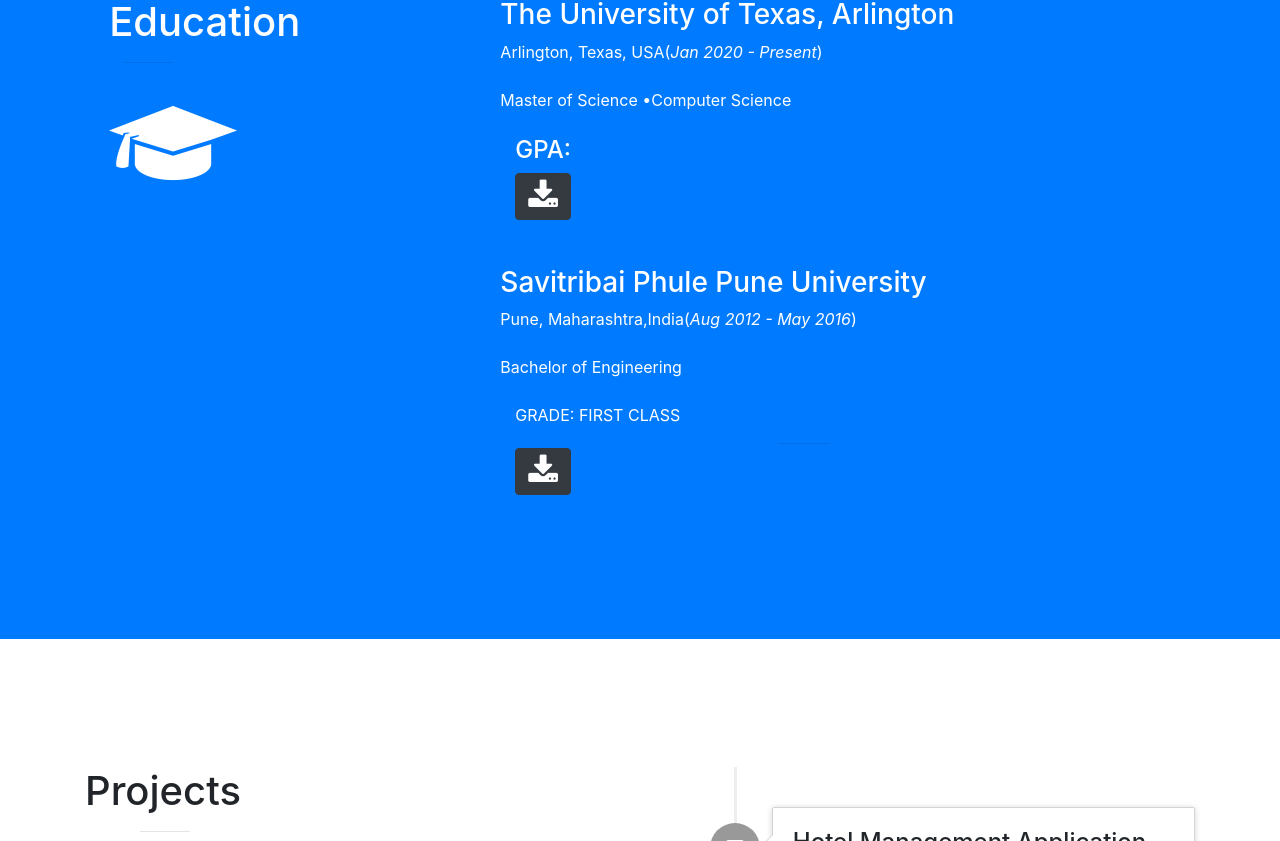
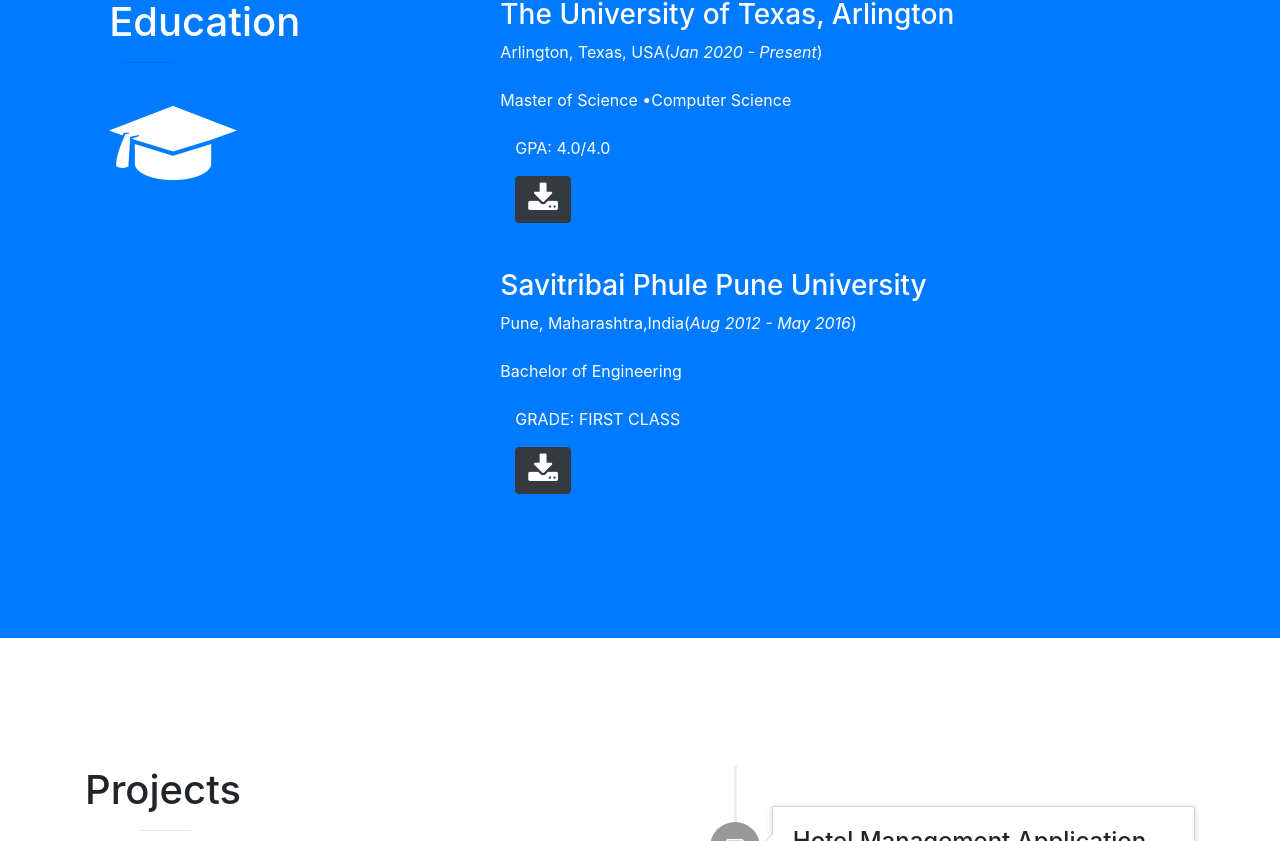
Before and after one commit to SagarGiri2104/sagargiri2104.github.io, a website with bundled scripts: page index.html in a window 1280 px wide. Shown: the part 3330-4171 px from the top of the page. Built offline with nearby package versions, Linux system fonts and the light colour scheme; files whose address does not match are found by name.

Commit message:
Update index.html

```diff
--- a/index.html
+++ b/index.html
@@ -299,7 +299,7 @@
                         <p  class="text-faded mb-4"class="text-muted mb-0">Master of Science •Computer Science
 <!-- 				<br>GPA: <i>4.0</i></br> -->
 			  <div class="col-lg-12 ml-auto">
-                           <h4 class="section-heading text-white">GPA:</h4>
+                           <p class="section-heading text-white">GPA: 4.0/4.0</p>
 <!--                            <hr class="dark my-10"> -->
                            <a href="docs/SSR_TSRPT_UN.pdf.pdf" download><button class="btn btn-dark btn-xl"><i class="fa fa-download fa-2x" aria-hidden="true"></i></button></a>
                         </div>
@@ -315,7 +315,7 @@
                            Bachelor of Engineering
 			  <div class="col-lg-12 ml-auto">
                            <p class="section-heading text-white">GRADE: FIRST CLASS</p>
-                           <hr class="dark my-1">
+<!--                            <hr class="dark my-1"> -->
                            <a href="docs/BE_DEGREEE.pdf.pdf" download><button class="btn btn-dark btn-xl"><i class="fa fa-download fa-2x" aria-hidden="true"></i></button></a>
                         </div>
                         </p>
```
